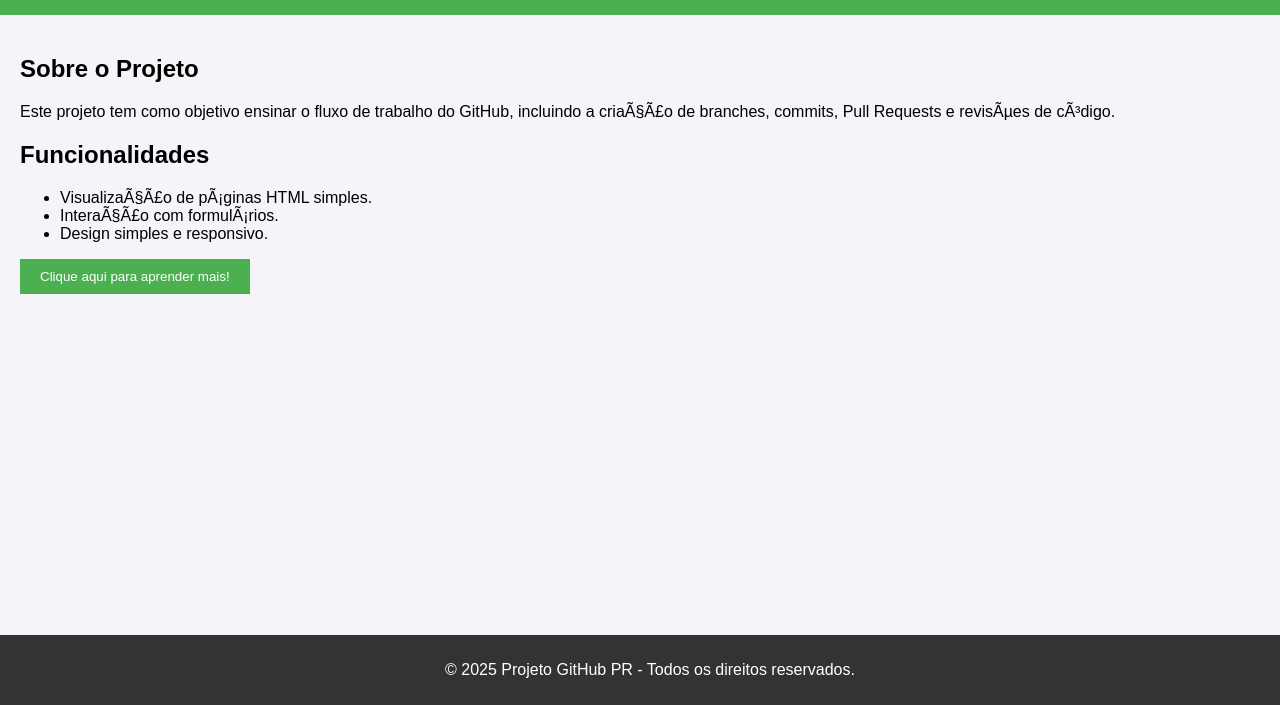
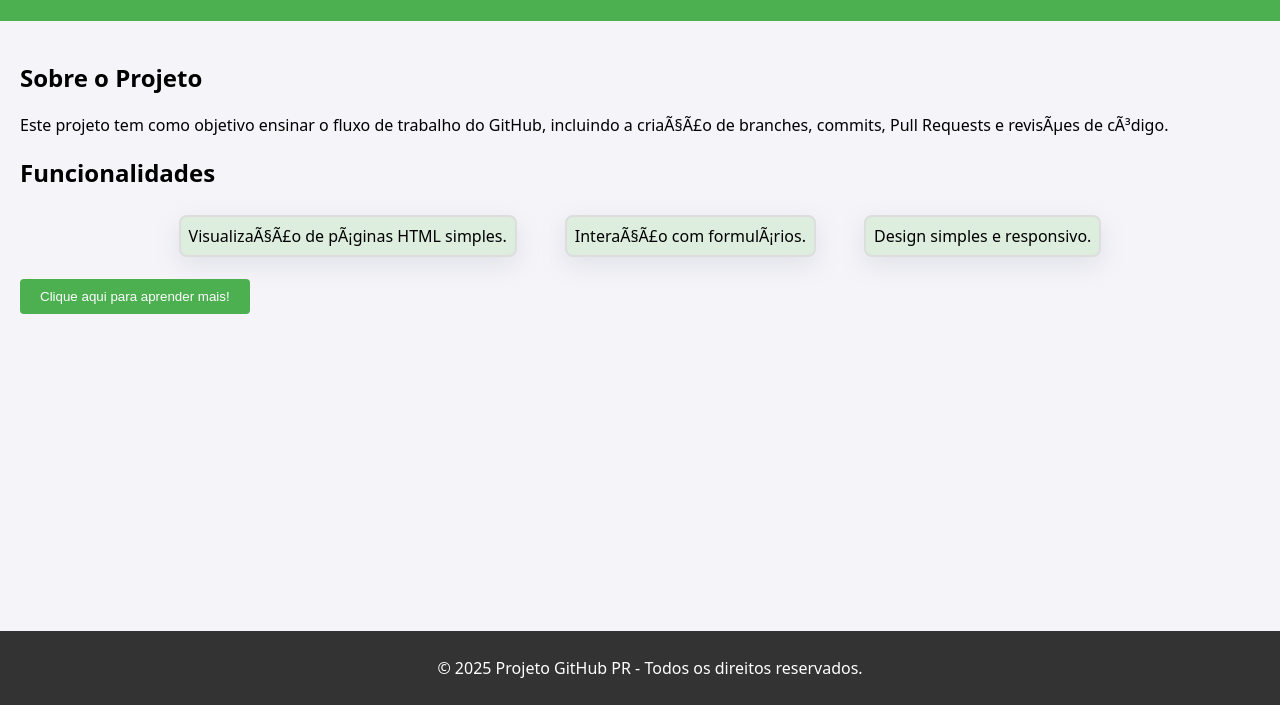
Before and after one commit to isabelaneu/exercicio-git-PR, a plain HTML site: page index.html in a window 1280 px wide. Shown: the part 95-800 px from the top of the page. Drawn offline with Linux system fonts and the light colour scheme.

Commit message:
Improving css

```diff
--- a/index.html
+++ b/index.html
@@ -6,7 +6,7 @@
     <title>Exemplo de PÃ¡gina HTML</title>
     <style>
         body {
-            font-family: Arial, sans-serif;
+            font-family: system-ui, -apple-system, BlinkMacSystemFont, 'Segoe UI', Roboto, Oxygen, Ubuntu, Cantarell, 'Open Sans', 'Helvetica Neue', sans-serif;
             background-color: #f4f4f9;
             margin: 0;
             padding: 0;
@@ -16,6 +16,7 @@
             color: white;
             padding: 15px;
             text-align: center;
+            letter-spacing: 4px;
         }
         main {
             padding: 20px;
@@ -37,9 +38,27 @@
             cursor: pointer;
             text-align: center;
             display: inline-block;
+            border-radius: 4px;
+            transition: 0.25s
         }
         .btn:hover {
-            background-color: #45a049;
+            box-shadow: 2px 2px 0 #000;
+            letter-spacing: 2px;
+        }
+        ul {
+            list-style: none;
+            display: flex;
+            justify-content: center;
+            gap: 48px;
+            padding: 6px;
+        }
+
+        li {
+            background-color: #ddedde;
+            border-radius: 8px;
+            padding: 8px;
+            box-shadow: rgba(149, 157, 165, 0.2) 0px 8px 24px;
+            border: 2px #ddd solid;
         }
     </style>
 </head>
```
